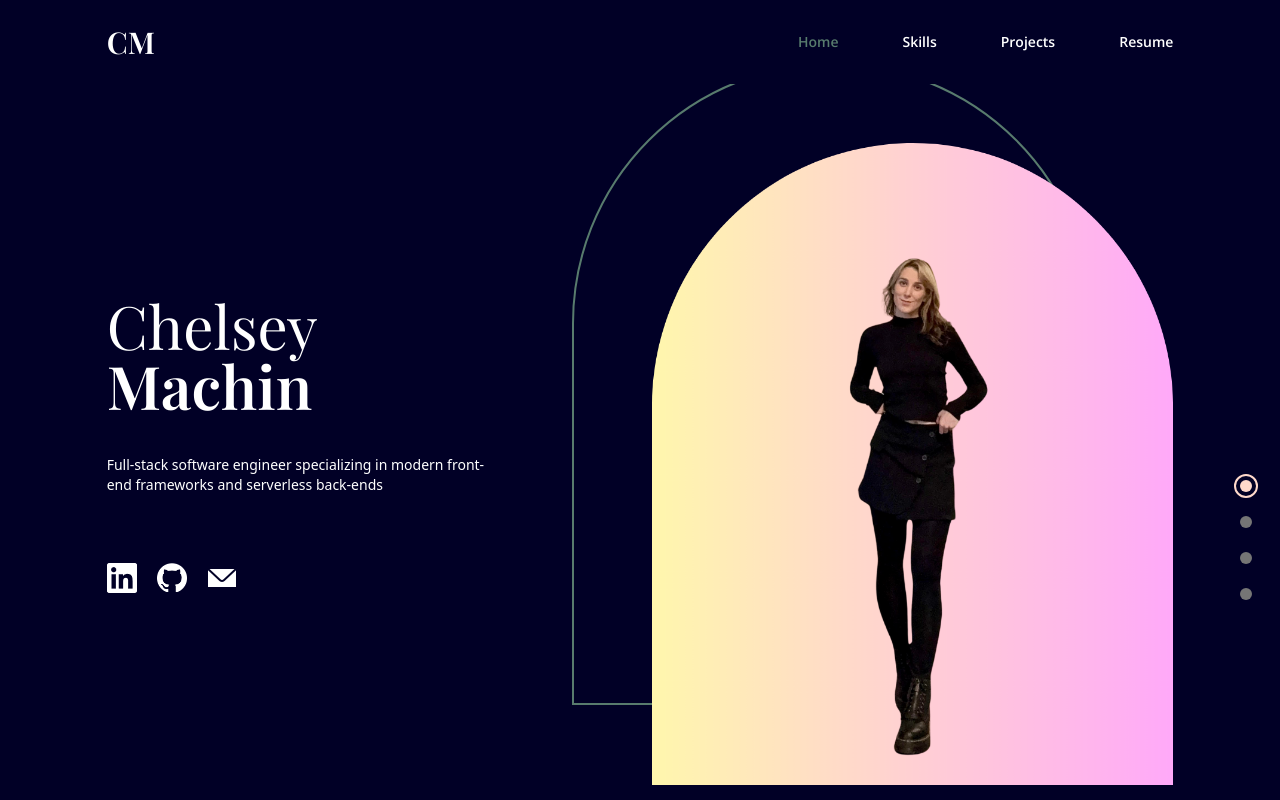
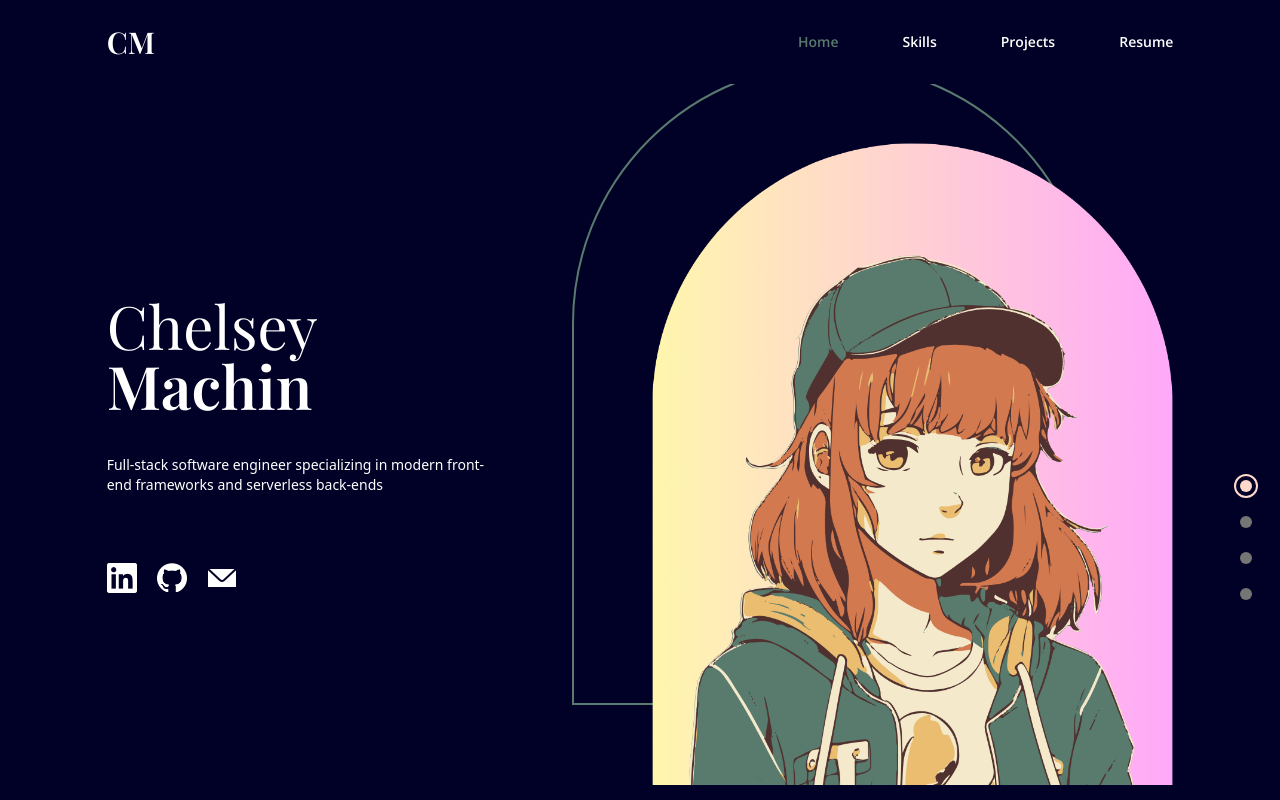
Before and after one commit to chelseymachin/portfolio-but-react, a React (Create React App) app: page / in a window 1280 px wide. Shown: the top 800 px of the page. Built offline with nearby package versions, Linux system fonts and the light colour scheme; the HTML template or start-up script is replaced by a standard one.

Commit message:
reverted profile photo

```diff
--- a/src/scenes/Landing.jsx
+++ b/src/scenes/Landing.jsx
@@ -23,14 +23,14 @@ const Landing = ({setSelectedPage}) => {
                         <img
                             alt="profile"
                             className="hover:filter hover:grayscale transition duration-500 z-10 w-full max-w-[400px] md:max-w-[600px]"
-                            src="assets/profile-image2.png"
+                            src="assets/profile-image.png"
                         />
                     </div>
                 ) : (
                     <img
                         alt="profile"
                         className="hover:filter hover:grayscale transition duration-500 z-10 w-full max-w-[400px] md:max-w-[600px]"
-                        src="assets/profile-image2.png"
+                        src="assets/profile-image.png"
                     />
                 )}
             </div>
```
